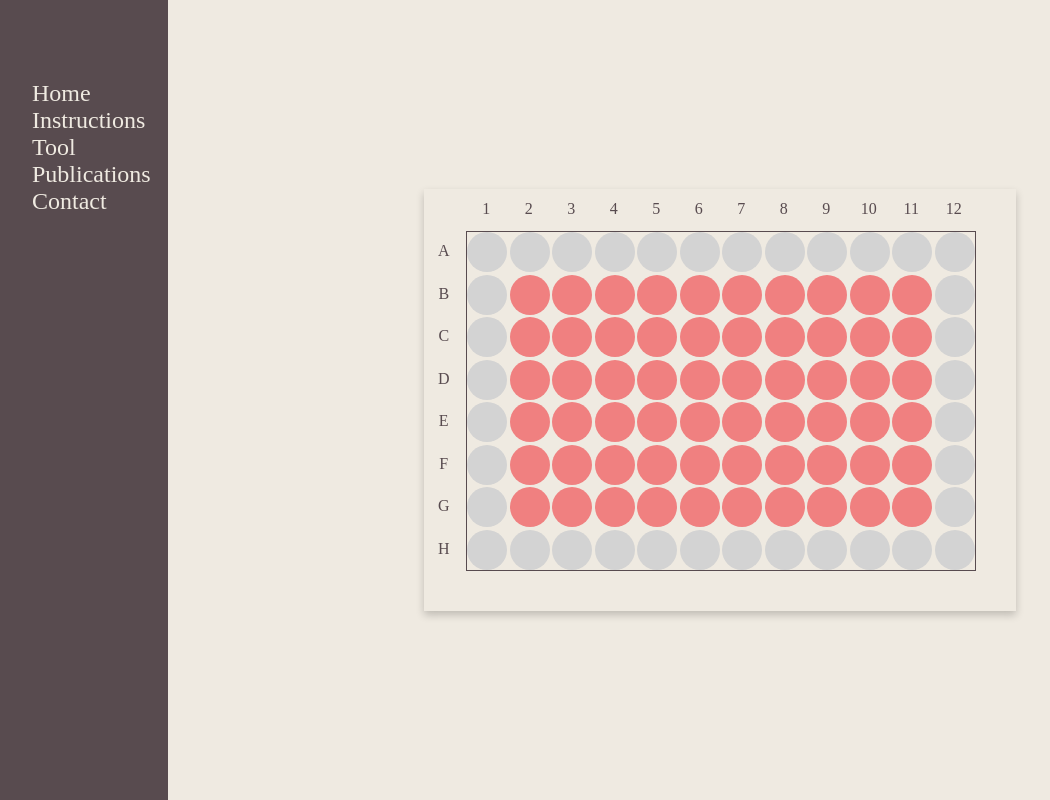
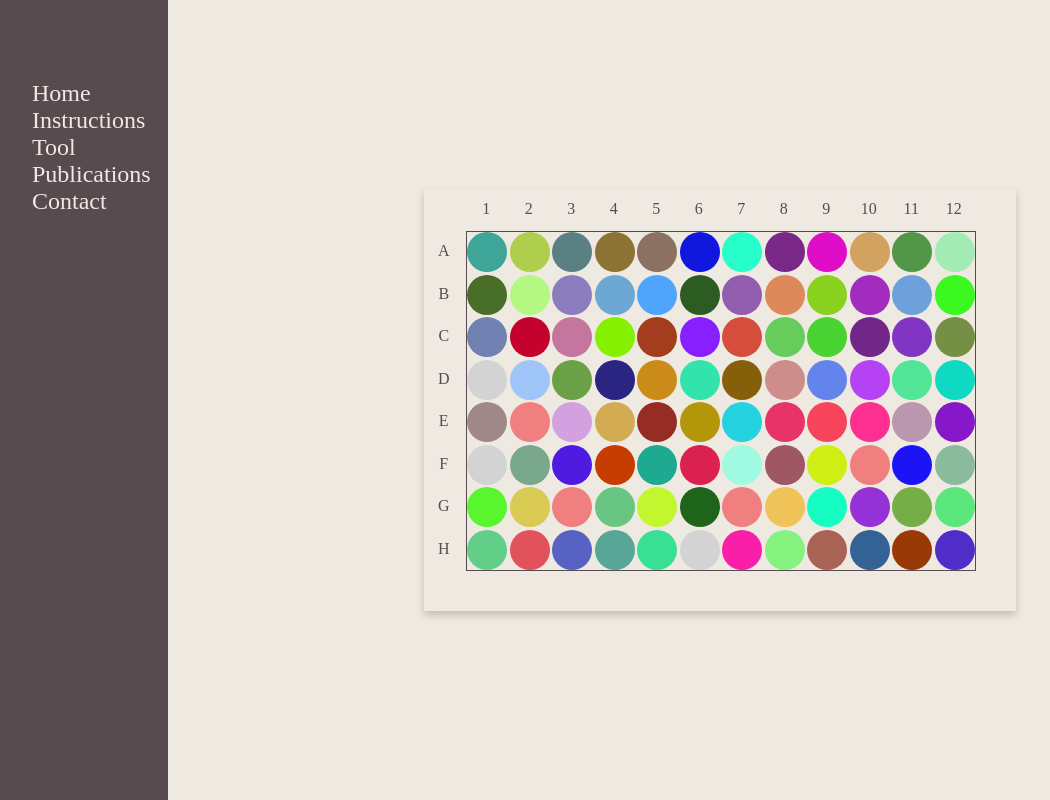
Before and after one commit to pharmbio/plaid-gui, a React (Create React App) app in the folder client/: page / in a window 1280 px wide. Shown: the whole page, without its empty margins (8-1058 px from the left). Built offline with nearby package versions, Linux system fonts and the light colour scheme; the HTML template or start-up script is replaced by a standard one.

Commit message:
randomize colour for each well

```diff
--- a/client/src/components/PlateLayout/Plate.jsx
+++ b/client/src/components/PlateLayout/Plate.jsx
@@ -1,5 +1,6 @@
 import React from "react";
 import styled from "styled-components";
+import Well from "./Well.jsx";
 
 const StyledPlate = styled.div`
   grid-area: 2/2 / ${(props) => props.rows} / ${(props) => props.cols};
@@ -17,19 +18,6 @@ const StyledPlate = styled.div`
   column-gap: ${(props) => props.gap}px;
   row-gap: ${(props) => props.gap}px;
   border: solid 1px;
-`;
-
-const StyledWell = styled.div`
-  border-radius: 50%;
-  background-color: lightcoral;
-  grid-row: ${(props) => props.row};
-  grid-column: ${(props) => props.col};
-`;
-const StyledEmptyWell = styled.div`
-  border-radius: 50%;
-  background-color: lightgray;
-  grid-row: ${(props) => props.row};
-  grid-column: ${(props) => props.col};
 `;
 
 /* Feels really hacky... TODO: find a better way */
@@ -76,32 +64,44 @@ const positionsOfEmptyWells = (empty, rows, cols) => {
   return emptyWells;
 };
 
+const randomColor = () => Math.floor(Math.random() * 16777215).toString(16);
+
 /*   let amountOfEmptyWells =
     COLS * SIZE_EMPTY_EDGES * 2 +
     ROWS * SIZE_EMPTY_EDGES * 2 -
     4 * SIZE_EMPTY_EDGES; */
 
 const Plate = (Props) => {
-
-    let emptyWells = positionsOfEmptyWells(Props.emptyEdges, Props.rows, Props.cols);
+  let emptyWells = positionsOfEmptyWells(
+    Props.emptyEdges,
+    Props.rows,
+    Props.cols
+  );
   return (
     <StyledPlate rows={Props.rows} cols={Props.cols} wellRad={40} gap={2.5}>
       {emptyWells.map((pos) => {
-        return React.createElement(StyledEmptyWell, {
-          key: Props.alphabet[pos[0] - 1] + pos[1],
-          row: pos[0],
-          col: pos[1],
-        });
+        return (
+          <Well
+            empty={true}
+            row={pos[0]}
+            col={pos[1]}
+            key={Props.alphabet[pos[0] - 1] + pos[1]}
+            color={randomColor()}
+          />
+        );
       })}
       {Props.data.map((o) => {
         let row = Props.alphabet.indexOf(o.well[0]) + 1;
         let col = parseInt(o.well.slice(1, o.well.length));
-        console.log(row, col);
-        return React.createElement(StyledWell, {
-          key: o.well,
-          row: row,
-          col: col,
-        });
+        return (
+          <Well
+            empty={false}
+            row={row}
+            col={col}
+            key={o.well}
+            color={randomColor()}
+          />
+        );
       })}
     </StyledPlate>
   );
--- a/client/src/components/PlateLayout/PlateLayout.jsx
+++ b/client/src/components/PlateLayout/PlateLayout.jsx
@@ -65,7 +65,7 @@ const StyledColumnIdentifier = styled.div`
 const StyledRowIdentifier = styled.div`
   justify-self:center;
   align-self: center;
-  grid-row: ${(props) => props.row};
+  grid-row: ${(props) => props.row}; /* row position */
   grid-column: ${(props) => props.col};
 `;
 
```
